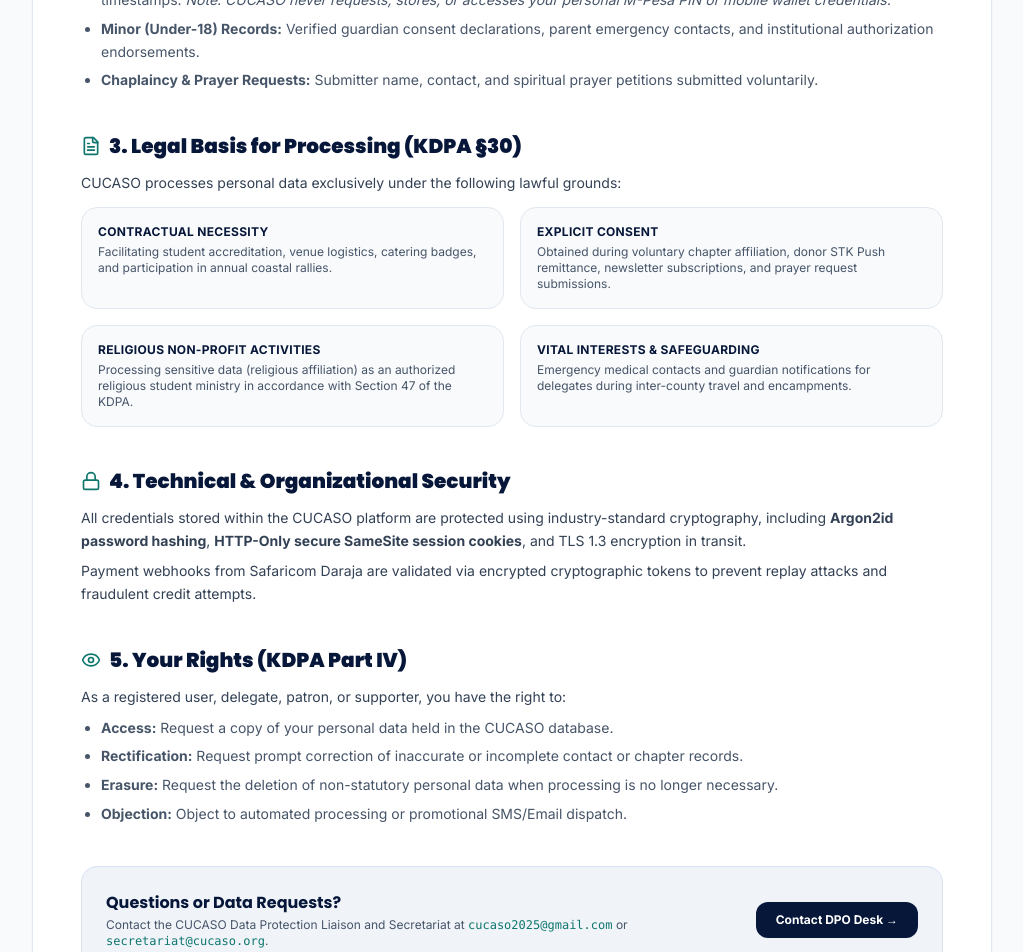
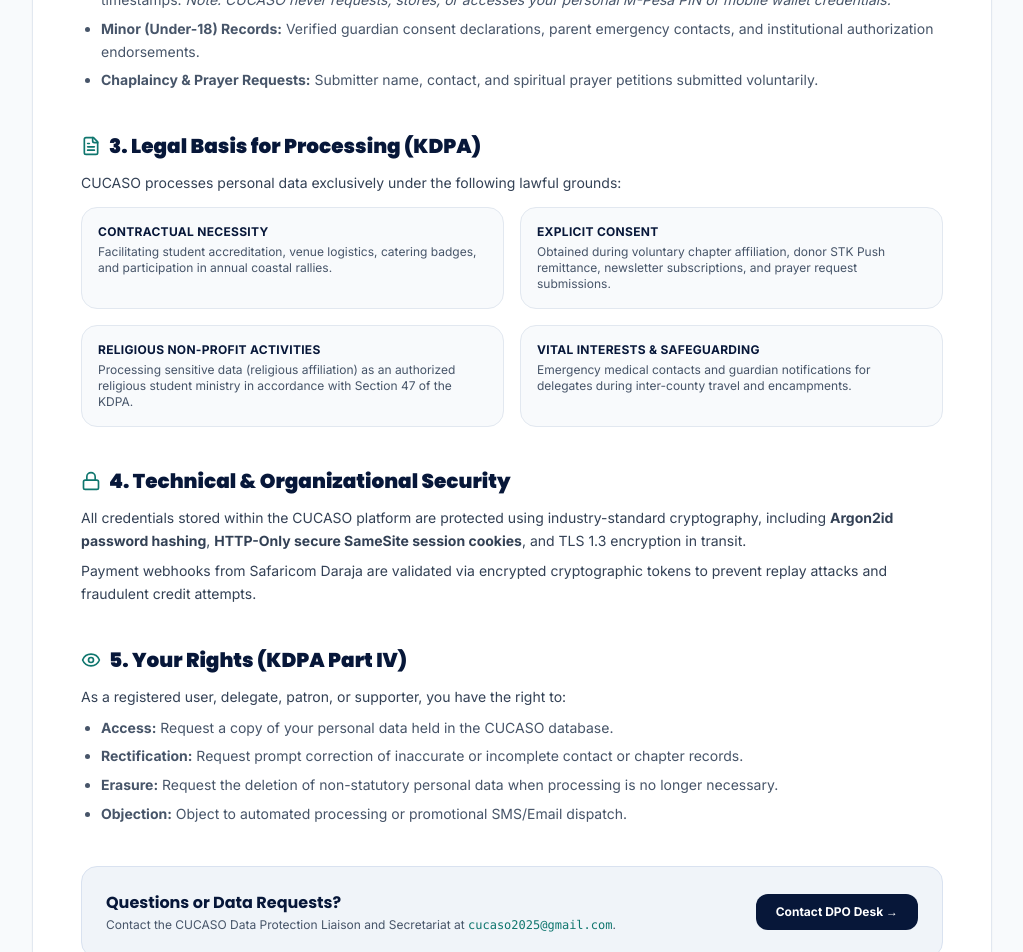
Before and after one commit to bbit046j2024-bot/cucaso, a Next.js app: page /privacy in a window 1280 px wide. Shown: the part 940-1892 px from the top of the page, without its empty margins (128-1151 px from the left). Built offline with nearby package versions, Linux system fonts and the light colour scheme.

Commit message:
few changes in the privacy and chapter section in homepage

```diff
--- a/src/app/page.tsx
+++ b/src/app/page.tsx
@@ -507,9 +507,6 @@ export default function HomePage() {
           <div className="max-w-7xl mx-auto px-4 sm:px-6 lg:px-8 pt-16 pb-8">
             <div className="flex flex-col sm:flex-row sm:items-end justify-between gap-4">
               <div>
-                <span className="text-xs font-bold uppercase tracking-widest text-teal-700 bg-teal-50 px-3 py-1 rounded-full border border-teal-200">
-                  Regional Presence
-                </span>
                 <h2 className="font-heading font-black text-2xl sm:text-3xl text-navy-950 mt-2">
                   Member Chapters Along the Coast
                 </h2>
--- a/src/app/privacy/page.tsx
+++ b/src/app/privacy/page.tsx
@@ -93,7 +93,7 @@ export default function PrivacyPolicyPage() {
               <div>
                 <h2 className="font-heading font-black text-xl text-navy-950 mb-3 flex items-center gap-2">
                   <FileText className="w-5 h-5 text-teal-700" />
-                  <span>3. Legal Basis for Processing (KDPA §30)</span>
+                  <span>3. Legal Basis for Processing (KDPA)</span>
                 </h2>
                 <p>CUCASO processes personal data exclusively under the following lawful grounds:</p>
                 <div className="grid grid-cols-1 md:grid-cols-2 gap-4 mt-3">
@@ -150,7 +150,7 @@ export default function PrivacyPolicyPage() {
                 <div>
                   <h3 className="font-heading font-bold text-base text-navy-950">Questions or Data Requests?</h3>
                   <p className="text-xs text-slate-600 mt-0.5">
-                    Contact the CUCASO Data Protection Liaison and Secretariat at <span className="font-mono text-teal-700">cucaso2025@gmail.com</span> or <span className="font-mono text-teal-700">secretariat@cucaso.org</span>.
+                    Contact the CUCASO Data Protection Liaison and Secretariat at <span className="font-mono text-teal-700">cucaso2025@gmail.com</span>.
                   </p>
                 </div>
                 <Link
```
